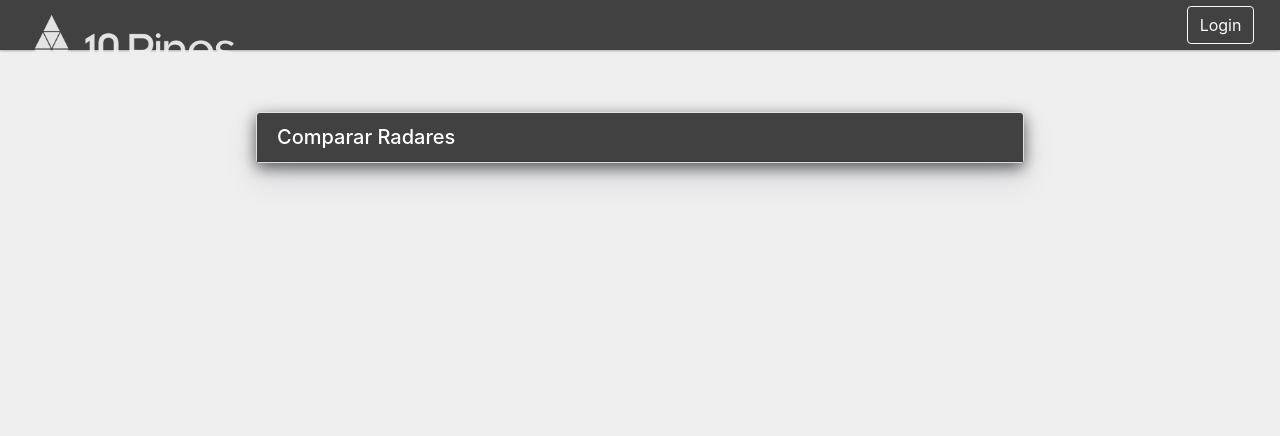
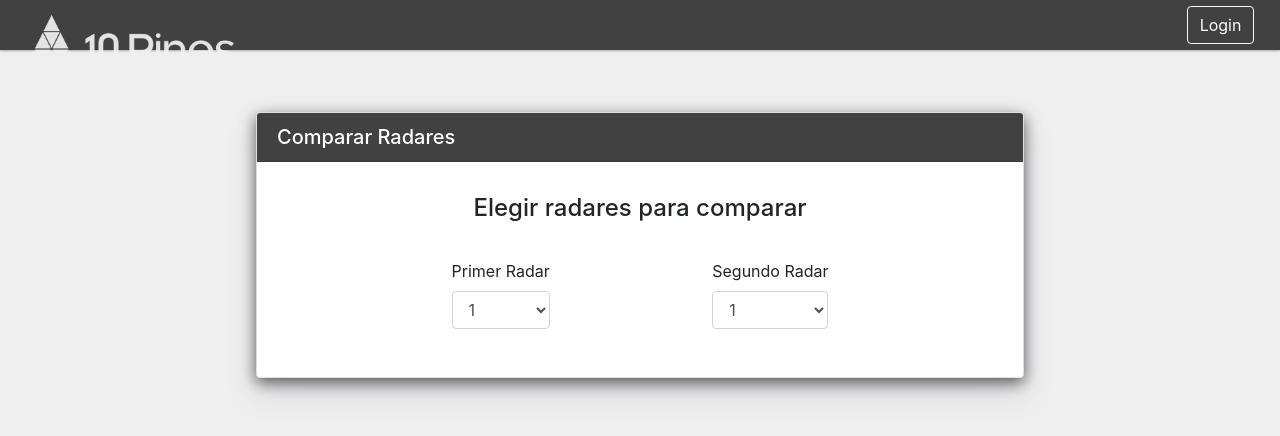
Before and after one commit to 10PinesLabs/radar, an Angular app: page /selectToCompare in a window 1280 px wide. Shown: the top 436 px of the page. Built offline with nearby package versions, Linux system fonts and the light colour scheme.

Commit message:
Componentes basicos de la vista 'selectToCompare'

```diff
--- a/src/app/select-to-compare/select-to-compare.component.html
+++ b/src/app/select-to-compare/select-to-compare.component.html
@@ -1,5 +1,32 @@
 <app-card-container [header]="title">
 
+  <div class="select-to-compare-container">
+    <h4 class="select-to-compare-title">
+      Elegir radares para comparar
+    </h4>
 
+    <form class="select-to-compare-form">
+      <div class="form-group">
+        <label for="exampleFormControlSelect1">Primer Radar</label>
+        <select class="form-control" id="exampleFormControlSelect1">
+          <option>1</option>
+          <option>2</option>
+          <option>3</option>
+          <option>4</option>
+          <option>5</option>
+        </select>
+      </div>
+      <div class="form-group">
+        <label for="exampleFormControlSelect2">Segundo Radar</label>
+        <select class="form-control" id="exampleFormControlSelect2">
+          <option>1</option>
+          <option>2</option>
+          <option>3</option>
+          <option>4</option>
+          <option>5</option>
+        </select>
+      </div>
+    </form>
+  </div>
 
 </app-card-container>
--- a/src/app/select-to-compare/select-to-compare.component.scss
+++ b/src/app/select-to-compare/select-to-compare.component.scss
@@ -0,0 +1,14 @@
+.select-to-compare-container {
+    margin: 2em;
+}
+
+.select-to-compare-title {
+    text-align: center;
+    margin-bottom: 1.5em;
+}
+
+.select-to-compare-form {
+    display: flex;
+    flex-wrap: wrap;
+    justify-content: space-evenly;
+}
```
